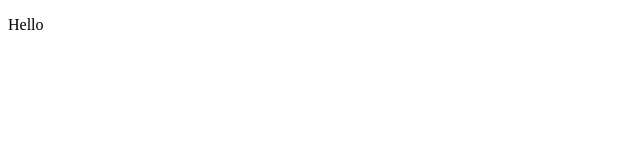
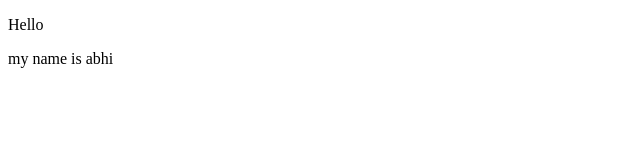
Before and after one commit to Abhi2971/Abhishek_practice, a plain HTML site: page index.html in a window 1280 px wide. Shown: the full height of the page, 0-640 px from the left. Drawn offline with Linux system fonts and the light colour scheme.

Commit message:
paragraph 2 added

```diff
--- a/index.html
+++ b/index.html
@@ -7,6 +7,6 @@
 </head>
 <body>
     <p>Hello</p>
-    <!-- <p>my name is abhi</p> -->
+    <p>my name is abhi</p>
 </body>
 </html>
```
